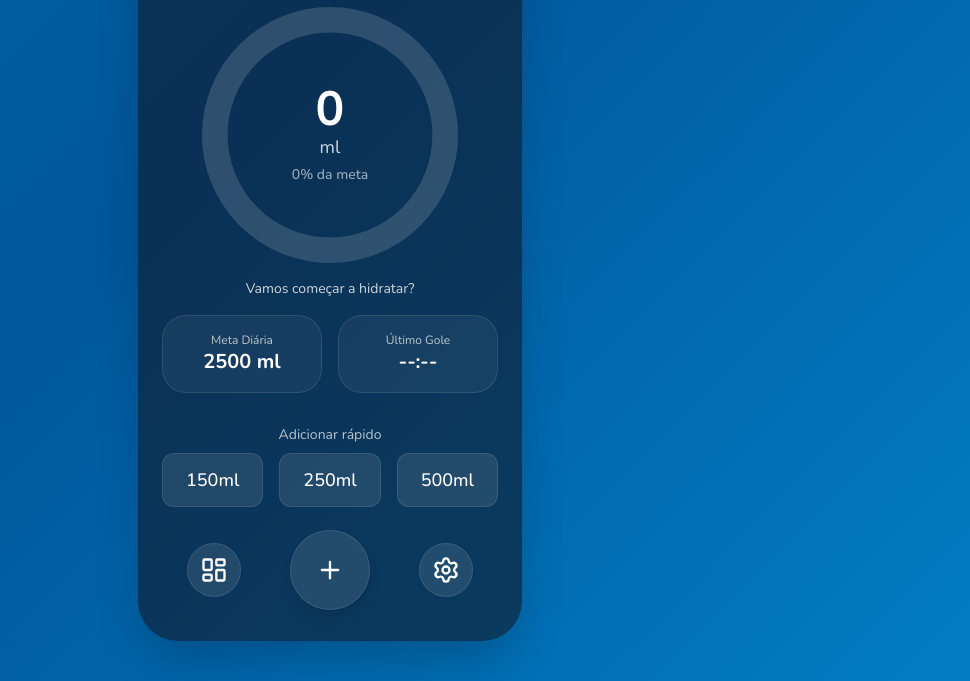
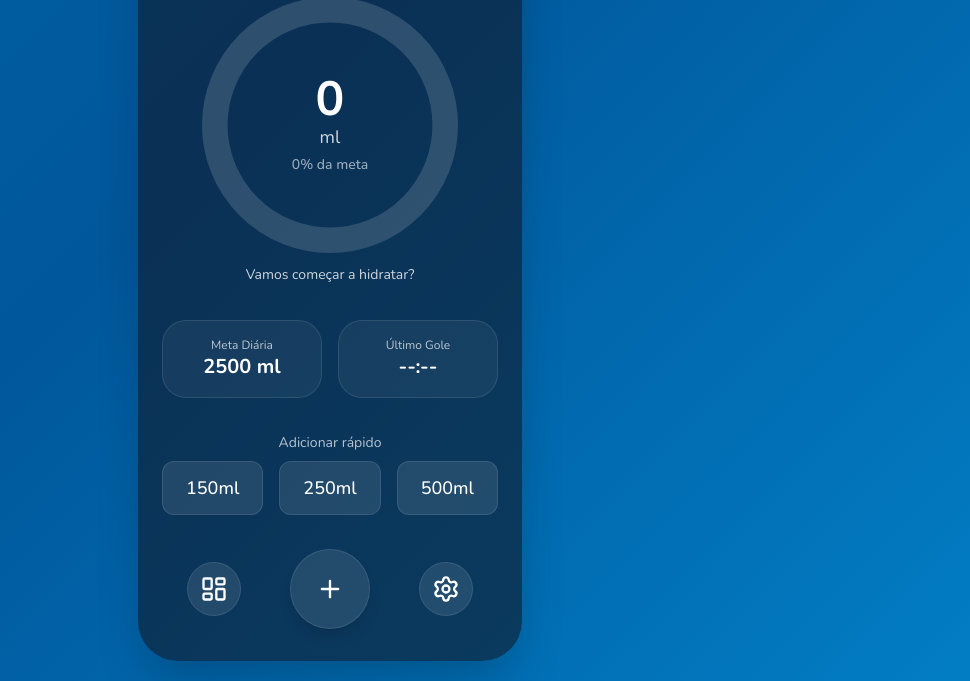
Before and after one commit to jonatas07rocha/acquaflow, a plain HTML site: page index.html in a window 1280 px wide. Shown: the part 119-800 px from the top of the page, without its empty margins (310-1280 px from the left). Drawn offline with nearby package versions, Linux system fonts and the light colour scheme.

Commit message:
Update index.html

```diff
--- a/index.html
+++ b/index.html
@@ -42,7 +42,6 @@
             to { opacity: 1; transform: translateY(0); }
         }
 
-        /* NOVO: Animação de "pop" para feedback visual */
         @keyframes pop-in {
             0% { transform: scale(1); }
             50% { transform: scale(1.1); }
@@ -80,7 +79,7 @@
             backdrop-filter: blur(10px);
             -webkit-backdrop-filter: blur(10px);
             border: 1px solid rgba(255, 255, 255, 0.1);
-            padding: 1rem; /* Padding ajustado para cards menores */
+            padding: 1rem;
             border-radius: 1.5rem;
             transition: all 0.3s cubic-bezier(0.25, 0.46, 0.45, 0.94);
         }
@@ -151,19 +150,21 @@
 </head>
 <body class="h-screen overflow-hidden flex items-center justify-center p-4 text-white">
 
-    <div class="w-full max-w-sm h-[90vh] max-h-[800px] bg-gray-900/60 rounded-[40px] shadow-2xl overflow-hidden relative p-6 flex flex-col items-center justify-between">
+    <!-- FIX: Altura do contêiner aumentada e layout flex aprimorado para melhor distribuição vertical. -->
+    <div class="w-full max-w-sm h-[95vh] max-h-[900px] bg-gray-900/60 rounded-[40px] shadow-2xl overflow-hidden relative p-6 flex flex-col">
 
-        <header id="header" class="flex justify-between items-center text-white z-10 animate-fade-in w-full mb-4">
+        <header id="header" class="flex-shrink-0 flex justify-between items-center text-white z-10 animate-fade-in w-full">
             <h1 id="page-title" class="font-bold text-3xl capitalize">Acqua Flow</h1>
-            <!-- NOVO: Indicador de Sequência (Streak) -->
             <div id="streak-indicator" class="flex items-center gap-1 glass-card px-3 py-2">
                 <i data-lucide="flame" class="w-5 h-5 text-orange-400"></i>
                 <span id="header-streak-count" class="font-bold text-lg">0</span>
             </div>
         </header>
 
+        <!-- NOVO: Contêiner principal para o conteúdo rolável -->
+        <main class="flex-1 w-full flex flex-col justify-around overflow-y-auto py-2">
             <!-- Círculo de Progresso -->
-        <div id="dashboard-container" class="flex-1 flex flex-col items-center justify-center text-center animate-fade-in w-full">
+            <div id="dashboard-container" class="flex flex-col items-center justify-center text-center animate-fade-in w-full">
                 <div id="progress-circle-container" class="relative w-56 h-56 md:w-64 md:h-64 flex items-center justify-center">
                     <svg class="w-full h-full transform -rotate-90" viewBox="0 0 120 120">
                         <circle cx="60" cy="60" r="54" fill="none" stroke="rgba(255, 255, 255, 0.15)" stroke-width="12" />
@@ -181,12 +182,11 @@
                         <span id="percentage-display" class="text-sm font-medium opacity-60 mt-1">0% da meta</span>
                     </div>
                 </div>
-             <!-- NOVO: Mensagem Motivacional -->
-            <p id="motivational-message" class="text-sm opacity-80 mt-4 h-5"></p>
+                <p id="motivational-message" class="text-sm opacity-80 mt-3 h-5"></p>
             </div>
 
-        <!-- NOVO: Cards de Informação Rápida -->
-        <div class="grid grid-cols-2 gap-4 w-full my-4 animate-fade-in" style="animation-delay: 0.2s;">
+            <!-- Cards de Informação Rápida -->
+            <div class="grid grid-cols-2 gap-4 w-full animate-fade-in" style="animation-delay: 0.2s;">
                 <div class="glass-card text-center">
                     <h3 class="text-xs opacity-70">Meta Diária</h3>
                     <p id="goal-card-value" class="font-bold text-xl">2500 ml</p>
@@ -197,8 +197,8 @@
                 </div>
             </div>
 
-        <!-- NOVO: Atalhos Rápidos para Adicionar Água -->
-        <div class="w-full my-4 animate-fade-in" style="animation-delay: 0.4s;">
+            <!-- Atalhos Rápidos para Adicionar Água -->
+            <div class="w-full animate-fade-in" style="animation-delay: 0.4s;">
                 <p class="text-center text-sm opacity-70 mb-2">Adicionar rápido</p>
                 <div class="grid grid-cols-3 gap-4">
                     <button class="btn-glass rounded-xl p-3 text-center text-lg font-medium hover:bg-white/20 transition-colors quick-add-btn" data-amount="150">150ml</button>
@@ -206,6 +206,7 @@
                     <button class="btn-glass rounded-xl p-3 text-center text-lg font-medium hover:bg-white/20 transition-colors quick-add-btn" data-amount="500">500ml</button>
                 </div>
             </div>
+        </main>
 
         <div id="add-water-modal" class="modal-container modal-overlay">
             <div class="w-full max-w-xs glass-effect rounded-3xl p-6 text-white flex flex-col items-center relative modal-content">
@@ -346,7 +347,7 @@
             <p id="toast-message"></p>
         </div>
 
-        <nav id="bottom-nav" class="h-24 rounded-t-[30px] w-full mt-auto flex items-center justify-around text-white z-10 animate-fade-in md:glass-effect md:mt-0" style="animation-delay: 0.5s;">
+        <nav id="bottom-nav" class="flex-shrink-0 h-24 rounded-t-[30px] w-full mt-auto flex items-center justify-around text-white z-10 animate-fade-in md:glass-effect" >
             <button id="stats-nav-btn" class="p-3 rounded-full transition-colors hover:bg-white/20 btn-glass" aria-label="Abrir Dashboard">
                 <i data-lucide="layout-dashboard" class="w-7 h-7"></i>
             </button>
@@ -409,7 +410,6 @@
             notificationsEnabled: localStorage.getItem('notificationsEnabled') === 'true' || false,
             streakCount: parseInt(localStorage.getItem('streakCount')) || 0,
             lastStreakDate: localStorage.getItem('lastStreakDate') || null,
-            // NOVO: Estado para último gole
             lastDrinkTime: localStorage.getItem('lastDrinkTime') || null,
             lastDrinkAmount: parseInt(localStorage.getItem('lastDrinkAmount')) || 0,
         };
@@ -497,7 +497,6 @@
             const percentage = Math.floor(progress * 100);
             progressDisplay.percentage.textContent = `${isNaN(percentage) ? 0 : percentage}% da meta`;
 
-            // Atualiza mensagem motivacional
             if (progress >= 1) {
                 progressDisplay.motivationalMessage.textContent = "Parabéns, meta atingida! 🎉";
             } else if (progress > 0.7) {
@@ -519,7 +518,6 @@
                 settings.weightInput.value = state.userWeight;
             }
 
-            // Atualiza novos cards e streak
             if (statsDisplay.headerStreak) statsDisplay.headerStreak.textContent = state.streakCount;
             if (statsDisplay.goalCard) statsDisplay.goalCard.textContent = `${state.goalWater} ml`;
             if (statsDisplay.lastDrinkCard) {
@@ -797,14 +795,12 @@
                 state.shortcutHistory[amount] += amount;
             }
 
-            // NOVO: Atualiza estado do último gole
             const now = new Date();
             state.lastDrinkTime = `${now.getHours().toString().padStart(2, '0')}:${now.getMinutes().toString().padStart(2, '0')}`;
             state.lastDrinkAmount = amount;
 
             showToast(`Adicionado ${amount}ml de água.`);
 
-            // NOVO: Animação de pop no contador
             progressDisplay.current.classList.add('animate-pop');
             setTimeout(() => {
                 progressDisplay.current.classList.remove('animate-pop');
@@ -893,7 +889,6 @@
                 }
             });
 
-            // NOVO: Event listeners para atalhos rápidos na tela inicial
             document.querySelectorAll('.quick-add-btn').forEach(btn => {
                 btn.addEventListener('click', () => addWater(parseInt(btn.dataset.amount)));
             });
@@ -968,7 +963,6 @@
             statsDisplay.streak = modals.stats.querySelector('#streak-count');
             statsDisplay.average = modals.stats.querySelector('#average-daily');
 
-            // Inicializa os elementos do círculo de progresso e novos elementos da tela inicial
             progressDisplay.circle = document.getElementById('progress-ring');
             progressDisplay.current = document.getElementById('current-water-display');
             progressDisplay.percentage = document.getElementById('percentage-display');
@@ -977,7 +971,6 @@
             statsDisplay.goalCard = document.getElementById('goal-card-value');
             statsDisplay.lastDrinkCard = document.getElementById('last-drink-card-value');
 
-            // Inicializa o gráfico de estatísticas
             if (document.getElementById('stats-chart')) {
                 charts.stats = new Chart(document.getElementById('stats-chart').getContext('2d'), { type: 'bar' });
             }
@@ -991,7 +984,6 @@
                 scheduleNotification();
             }
 
-            // NOVO: Registra o Service Worker para PWA
             if ('serviceWorker' in navigator) {
                 window.addEventListener('load', () => {
                     navigator.serviceWorker.register('/sw.js').then(registration => {
```
Lines whose indentation alone changed are shown as unchanged.
